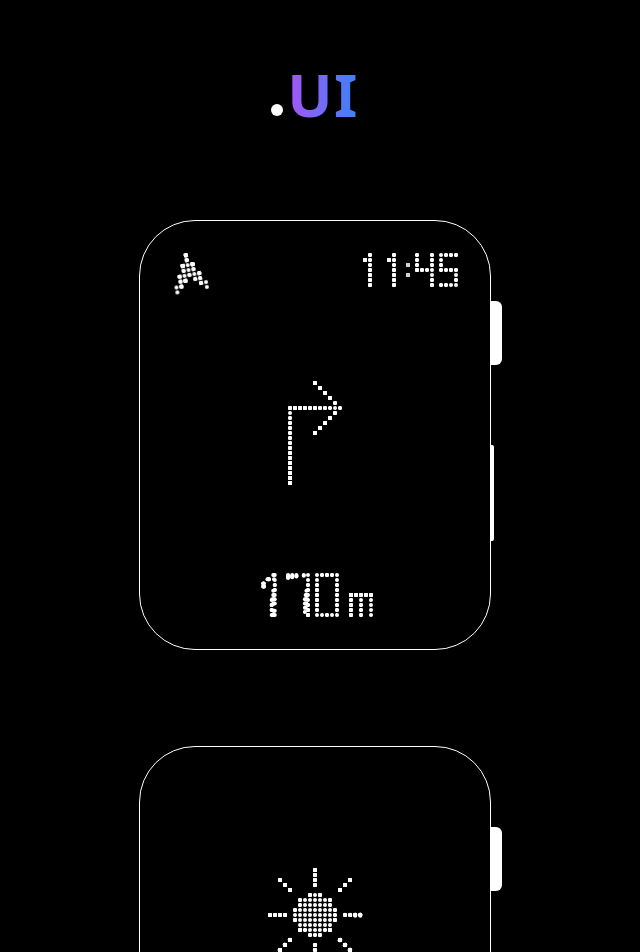
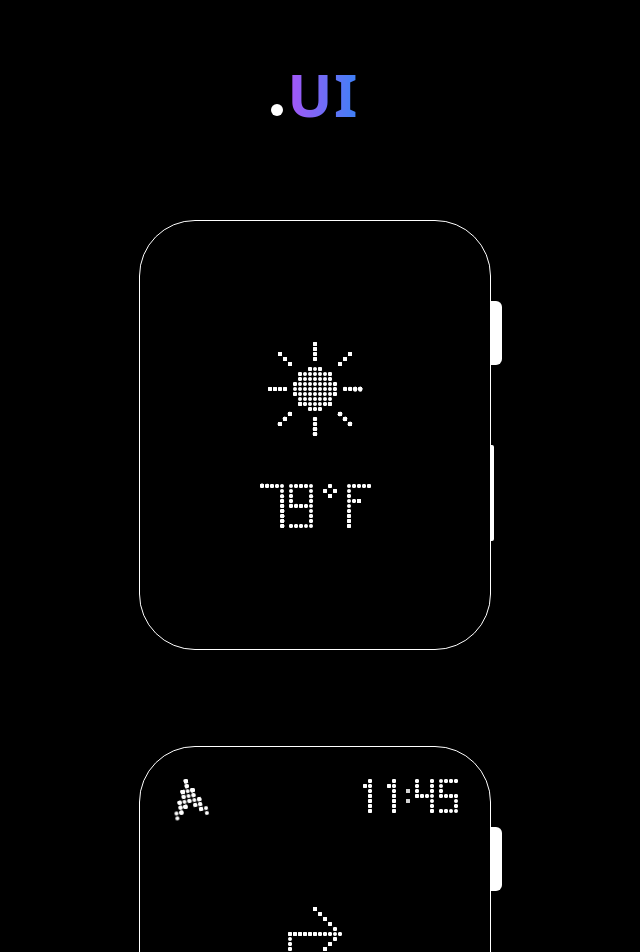
Before and after one commit to roydigerhund/dot-ui, a React (Vite) app: page / in a window 1280 px wide. Shown: the top 952 px of the page, without its empty margins (325-965 px from the left). Built offline with nearby package versions, Linux system fonts and the light colour scheme.

Commit message:
fix: change order of demos

```diff
--- a/src/App.tsx
+++ b/src/App.tsx
@@ -25,8 +25,8 @@ function App() {
         </>
       ) : (
         <>
+          <WatchWeather />
           <WatchMaps />
-          <WatchWeather />
         </>
       )}
     </div>
```
